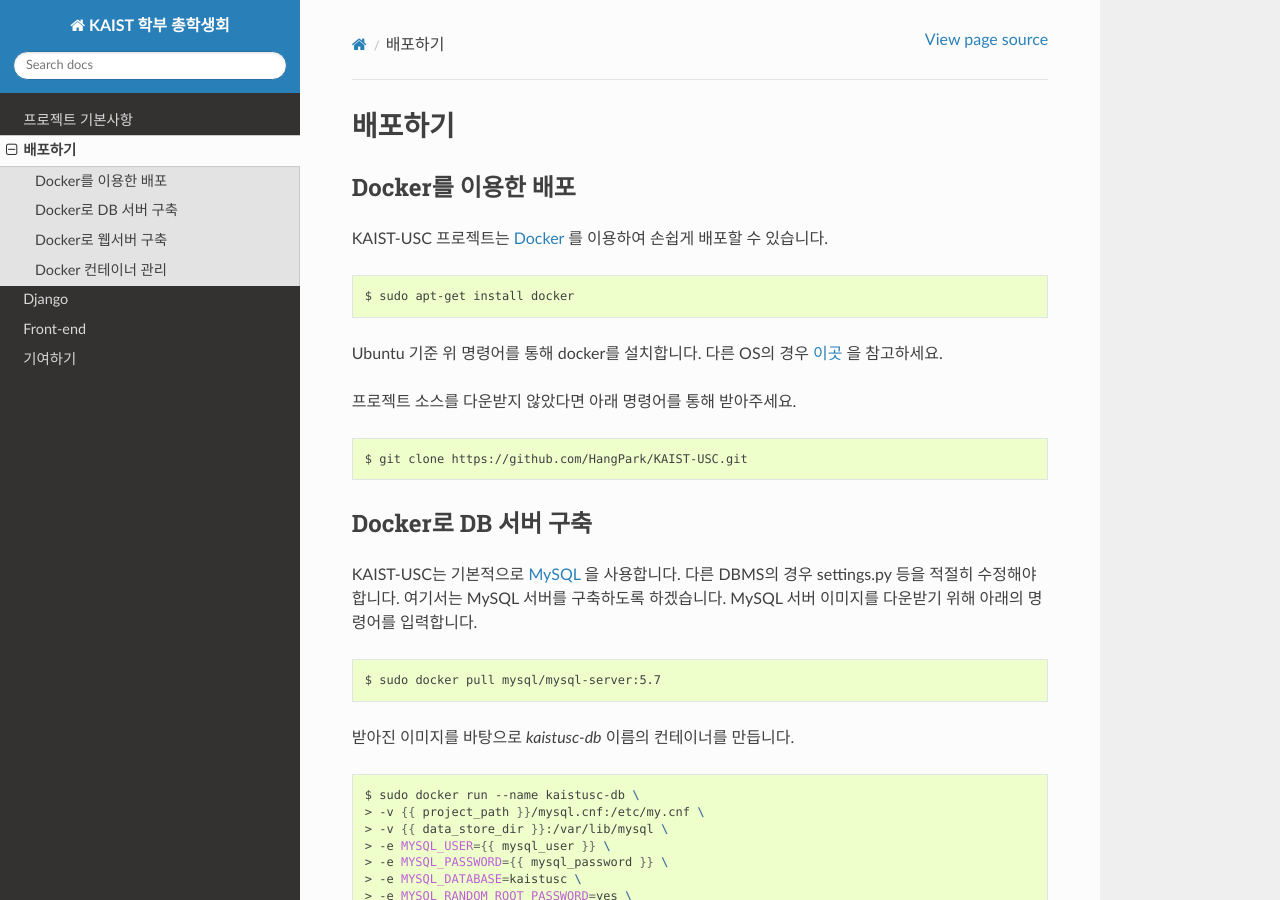
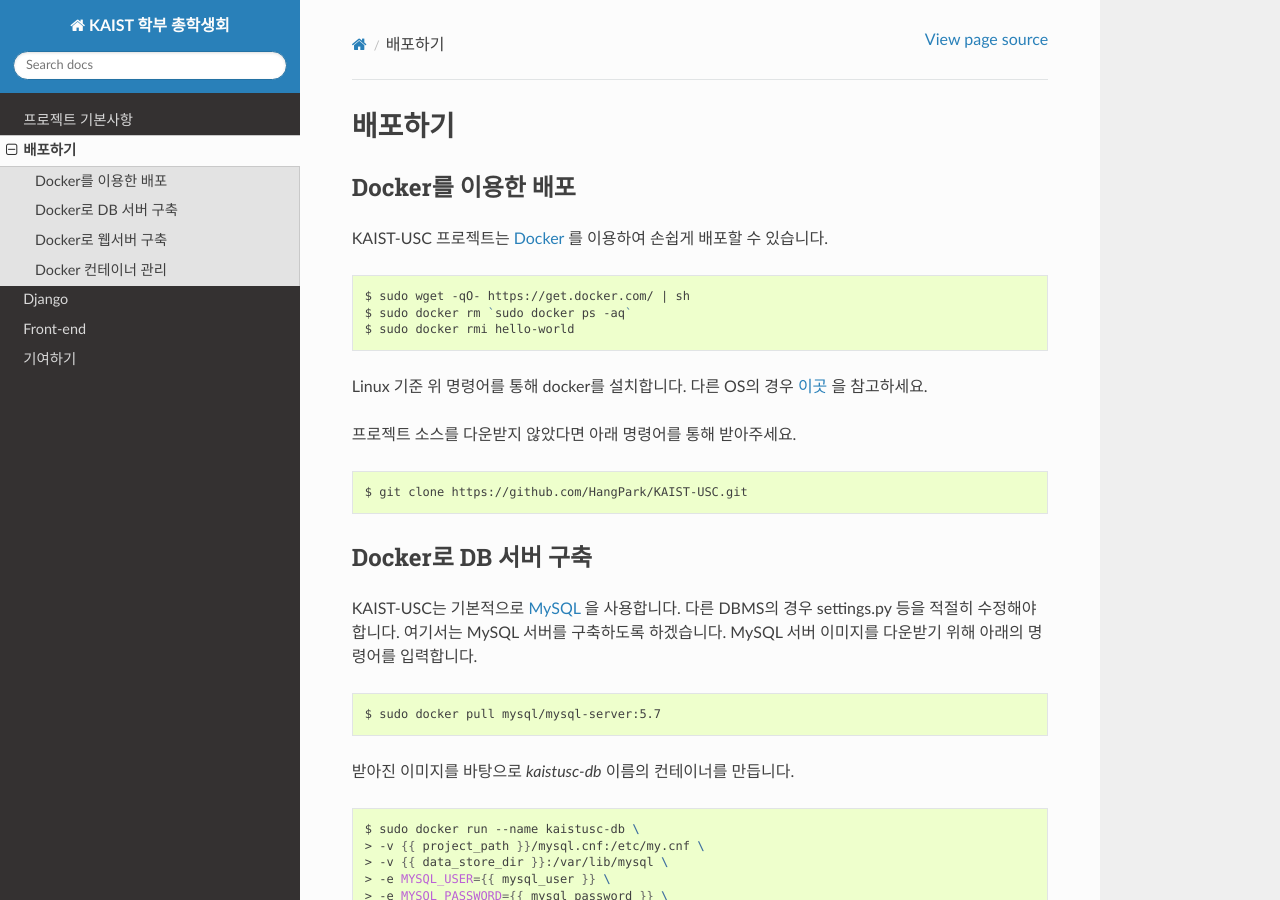
Before and after one commit to hangpark/kaistusc, a Sphinx documentation site: the page built from docs/production.rst, in a window 1280 px wide and 900 px high. Built offline with Sphinx 7.4.7 and the Read the Docs theme 2.0.0, drawn with Linux system fonts in a browser that asks for light colours.

Commit message:
Fixed #12 -- Change docker installation guide

```diff
--- a/docs/production.rst
+++ b/docs/production.rst
@@ -8,9 +8,11 @@ KAIST-USC 프로젝트는 Docker_ 를 이용하여 손쉽게 배포할 수 있
 
 .. code-block:: bash
 
-    $ sudo apt-get install docker
+    $ sudo wget -qO- https://get.docker.com/ | sh
+    $ sudo docker rm `sudo docker ps -aq`
+    $ sudo docker rmi hello-world
 
-Ubuntu 기준 위 명령어를 통해 docker를 설치합니다. 다른 OS의 경우 이곳__ 을 참고하세요.
+Linux 기준 위 명령어를 통해 docker를 설치합니다. 다른 OS의 경우 이곳__ 을 참고하세요.
 
 프로젝트 소스를 다운받지 않았다면 아래 명령어를 통해 받아주세요.
 
```
